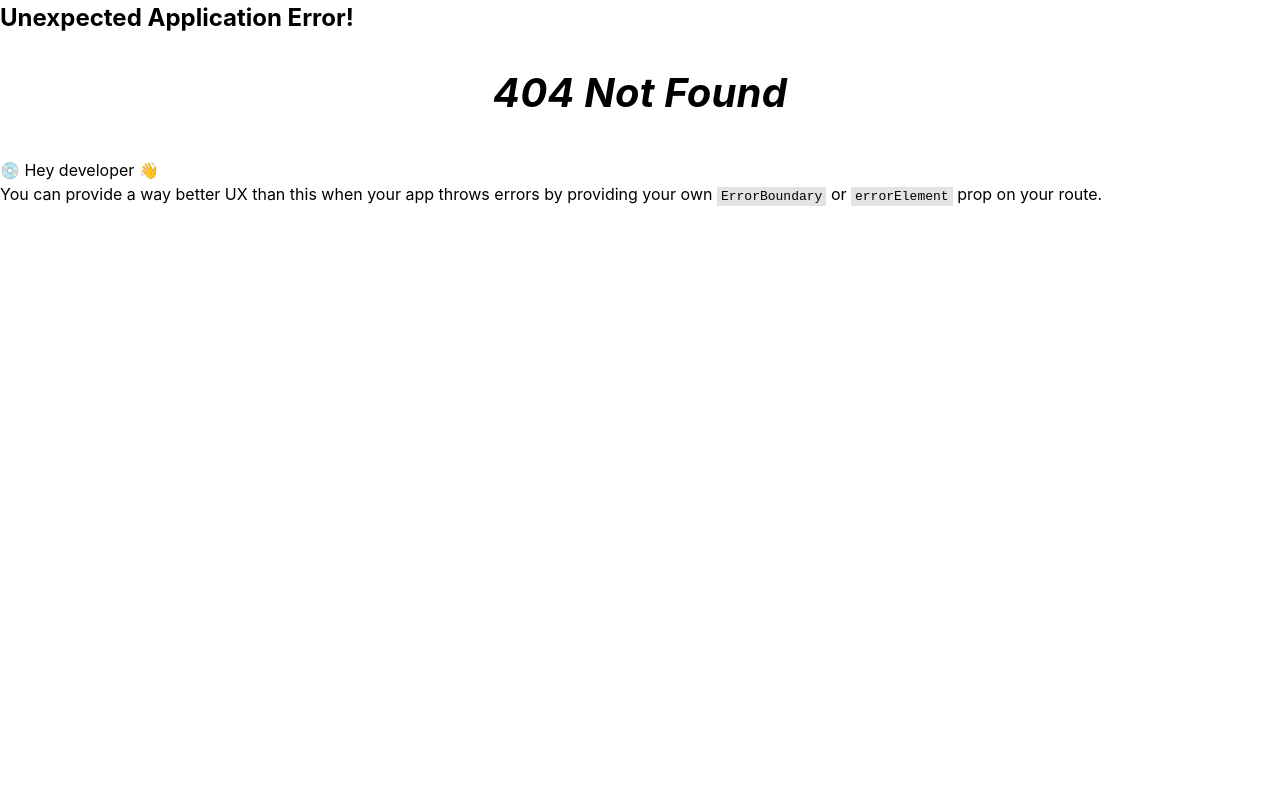
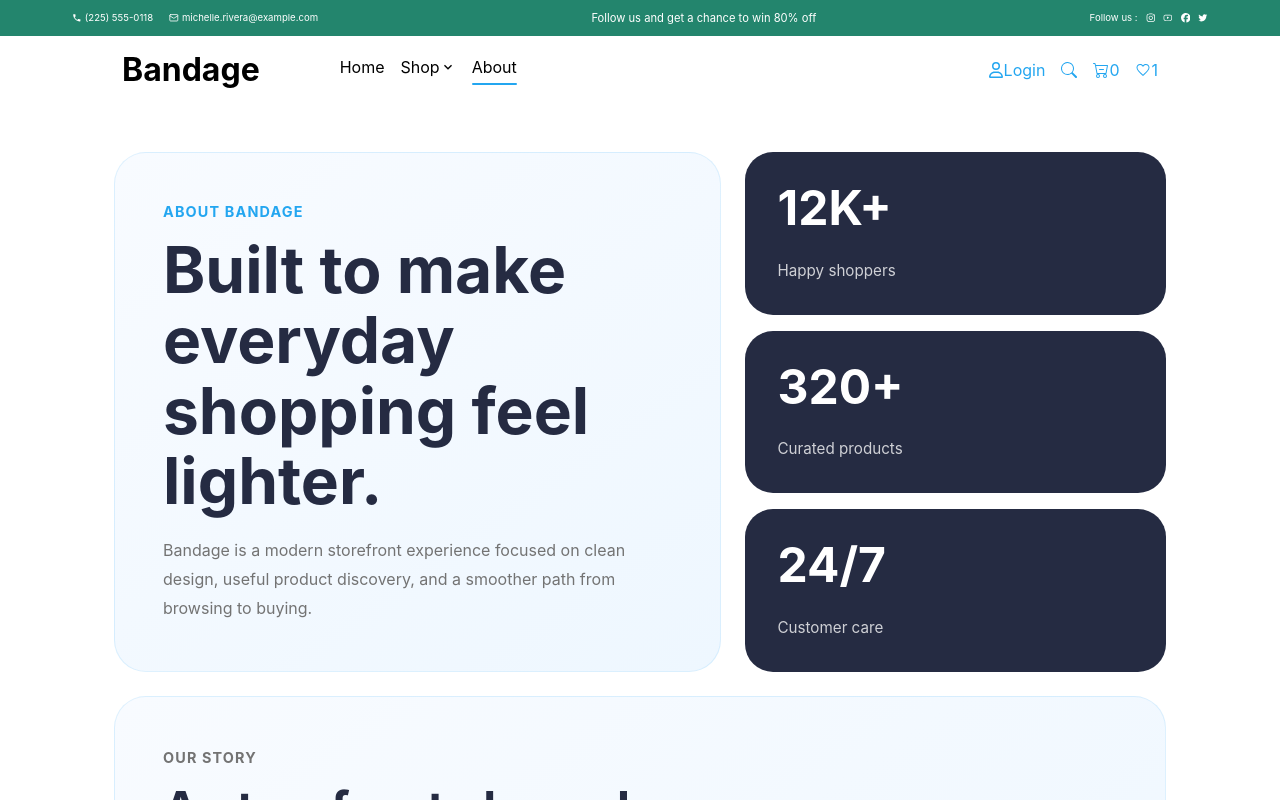
Before and after one commit to Tnath1/ecom-app, a React (Vite) app: page /about in a window 1280 px wide. Before the commit this address had no page. Shown: the top 800 px of the page. Built offline with nearby package versions, Linux system fonts and the light colour scheme.

Commit message:
fix: about

```diff
--- /dev/null
+++ b/src/components/About.jsx
@@ -0,0 +1,84 @@
+import "./css/about.css";
+
+const metrics = [
+  { value: "12K+", label: "Happy shoppers" },
+  { value: "320+", label: "Curated products" },
+  { value: "24/7", label: "Customer care" },
+];
+
+const values = [
+  {
+    title: "Thoughtful selection",
+    text: "We focus on practical, well-designed essentials that feel easy to discover and even easier to trust.",
+  },
+  {
+    title: "Simple shopping",
+    text: "From browsing to checkout, every part of the experience is designed to stay clear, calm, and familiar.",
+  },
+  {
+    title: "Everyday value",
+    text: "We balance quality, pricing, and presentation so the store feels useful, not overwhelming.",
+  },
+];
+
+const About = () => {
+  return (
+    <main className="about-page">
+      <section className="about-hero">
+        <div className="about-hero-copy">
+          <p className="about-eyebrow">About Bandage</p>
+          <h1>Built to make everyday shopping feel lighter.</h1>
+          <p className="about-lead">
+            Bandage is a modern storefront experience focused on clean design,
+            useful product discovery, and a smoother path from browsing to
+            buying.
+          </p>
+        </div>
+
+        <div className="about-metrics">
+          {metrics.map((metric) => (
+            <div className="about-metric-card" key={metric.label}>
+              <h2>{metric.value}</h2>
+              <p>{metric.label}</p>
+            </div>
+          ))}
+        </div>
+      </section>
+
+      <section className="about-story">
+        <div className="about-story-card">
+          <p className="about-section-label">Our Story</p>
+          <h2>A storefront shaped around clarity, trust, and ease.</h2>
+          <p>
+            We wanted the experience to feel polished without becoming busy.
+            That means cleaner layouts, direct product access, and a shopping
+            flow that feels approachable whether someone is exploring for the
+            first time or coming back to buy again.
+          </p>
+          <p>
+            The goal is simple: make product browsing feel more confident and
+            less noisy, while keeping the visual identity sharp and modern.
+          </p>
+        </div>
+      </section>
+
+      <section className="about-values">
+        <div className="about-values-heading">
+          <p className="about-section-label">What Matters</p>
+          <h2>The principles behind the experience.</h2>
+        </div>
+
+        <div className="about-values-grid">
+          {values.map((value) => (
+            <article className="about-value-card" key={value.title}>
+              <h3>{value.title}</h3>
+              <p>{value.text}</p>
+            </article>
+          ))}
+        </div>
+      </section>
+    </main>
+  );
+};
+
+export default About;
--- a/src/components/Nav.jsx
+++ b/src/components/Nav.jsx
@@ -1,5 +1,5 @@
 import { useState, useEffect } from "react";
-import { Link, useLocation } from "react-router-dom";
+import { Link, NavLink, useLocation } from "react-router-dom";
 import { MdLocalPhone } from "react-icons/md";
 import { LuMail } from "react-icons/lu";
 import { FaInstagram } from "react-icons/fa";
@@ -32,6 +32,8 @@ const Nav = () => {
   };
 
   const location = useLocation();
+  const isShopActive =
+    location.pathname === "/shop" || location.pathname.startsWith("/product/");
 
   useEffect(() => {
     setNavVisible(false);
@@ -68,18 +70,36 @@ const Nav = () => {
             <div className={`list-container ${navVisible ? "visible" : ""}`}>
               <ul>
                 <li>
-                  <Link to="/">Home</Link>
+                  <NavLink
+                    to="/"
+                    end
+                    className={({ isActive }) =>
+                      `nav-link${isActive ? " active-link" : ""}`
+                    }
+                  >
+                    Home
+                  </NavLink>
                 </li>
                 <li>
-                  <Link to="/product/:id">
+                  <NavLink
+                    to="/shop"
+                    className={`nav-link${isShopActive ? " active-link" : ""}`}
+                  >
                     <div className="shop-container">
                       <p>Shop</p>
                       <MdOutlineKeyboardArrowDown />
                     </div>
-                  </Link>
+                  </NavLink>
                 </li>
                 <li>
-                  <Link>About</Link>
+                  <NavLink
+                    to="/about"
+                    className={({ isActive }) =>
+                      `nav-link${isActive ? " active-link" : ""}`
+                    }
+                  >
+                    About
+                  </NavLink>
                 </li>
                 {/* <li>
                   <Link>Blog</Link>
--- /dev/null
+++ b/src/components/Shop.jsx
@@ -0,0 +1,13 @@
+import BestSeller from "./BestSeller";
+import BestSellerHeading from "./BestSellerHeading";
+
+const Shop = () => {
+  return (
+    <section>
+      <BestSellerHeading h2Text="SHOP OUR PRODUCTS" />
+      <BestSeller />
+    </section>
+  );
+};
+
+export default Shop;
--- /dev/null
+++ b/src/components/css/about.css
@@ -0,0 +1,159 @@
+.about-page {
+  max-width: 1100px;
+  margin: 0 auto;
+  padding: 1.5rem 1.5rem 5rem;
+}
+
+.about-hero {
+  display: grid;
+  grid-template-columns: 1.3fr 0.9fr;
+  gap: 1.5rem;
+  align-items: stretch;
+}
+
+.about-hero-copy,
+.about-story-card {
+  background: linear-gradient(145deg, #f8fbff 0%, #eef7ff 100%);
+  border: 1px solid rgba(35, 166, 240, 0.12);
+  border-radius: 32px;
+  padding: 3rem;
+}
+
+.about-eyebrow,
+.about-section-label {
+  color: rgba(35, 166, 240, 1);
+  font-size: 0.9rem;
+  font-weight: 700;
+  letter-spacing: 0.08em;
+  text-transform: uppercase;
+}
+
+.about-hero-copy h1,
+.about-story-card h2,
+.about-values-heading h2 {
+  color: rgba(37, 43, 66, 1);
+  line-height: 1.1;
+}
+
+.about-hero-copy h1 {
+  max-width: 12ch;
+  margin-top: 0.75rem;
+  font-size: clamp(2.6rem, 5vw, 4.4rem);
+}
+
+.about-lead,
+.about-story-card p,
+.about-value-card p {
+  color: rgba(115, 115, 115, 1);
+  line-height: 1.8;
+}
+
+.about-lead {
+  max-width: 52ch;
+  margin-top: 1.25rem;
+  font-size: 1rem;
+}
+
+.about-metrics {
+  display: grid;
+  gap: 1rem;
+}
+
+.about-metric-card {
+  background: rgba(37, 43, 66, 1);
+  color: white;
+  border-radius: 28px;
+  padding: 2rem;
+  min-height: 150px;
+  display: flex;
+  flex-direction: column;
+  justify-content: space-between;
+}
+
+.about-metric-card h2 {
+  font-size: clamp(2rem, 4vw, 3rem);
+  line-height: 1;
+}
+
+.about-metric-card p {
+  color: rgba(255, 255, 255, 0.78);
+  font-size: 0.95rem;
+}
+
+.about-story {
+  margin-top: 1.5rem;
+}
+
+.about-story-card h2 {
+  max-width: 16ch;
+  margin: 0.75rem 0 1rem;
+  font-size: clamp(2rem, 4vw, 3rem);
+}
+
+.about-story-card p + p {
+  margin-top: 1rem;
+}
+
+.about-values {
+  margin-top: 4rem;
+}
+
+.about-values-heading {
+  text-align: center;
+}
+
+.about-values-heading h2 {
+  margin-top: 0.75rem;
+  font-size: clamp(2rem, 4vw, 3rem);
+}
+
+.about-values-grid {
+  display: grid;
+  grid-template-columns: repeat(3, minmax(0, 1fr));
+  gap: 1.25rem;
+  margin-top: 2rem;
+}
+
+.about-value-card {
+  border: 1px solid rgba(37, 43, 66, 0.08);
+  border-radius: 24px;
+  padding: 2rem;
+  background: white;
+  box-shadow: 0 18px 35px rgba(37, 43, 66, 0.06);
+}
+
+.about-value-card h3 {
+  color: rgba(37, 43, 66, 1);
+  margin-bottom: 0.75rem;
+  font-size: 1.15rem;
+}
+
+@media (max-width: 900px) {
+  .about-hero {
+    grid-template-columns: 1fr;
+  }
+
+  .about-values-grid {
+    grid-template-columns: 1fr;
+  }
+}
+
+@media (max-width: 600px) {
+  .about-page {
+    padding: 1rem 1rem 4rem;
+  }
+
+  .about-hero-copy,
+  .about-story-card,
+  .about-value-card,
+  .about-metric-card {
+    padding: 1.5rem;
+    border-radius: 22px;
+  }
+
+  .about-hero-copy h1,
+  .about-story-card h2,
+  .about-values-heading h2 {
+    max-width: none;
+  }
+}
--- a/src/components/css/nav.css
+++ b/src/components/css/nav.css
@@ -9,6 +9,35 @@ div.Handmenu {
 }
 div.cart-icon {
   color: rgba(35, 166, 240, 1);
+}
+
+.nav-link {
+  position: relative;
+  display: inline-flex;
+  align-items: center;
+  gap: 4px;
+  color: inherit;
+  text-decoration: none;
+  padding-bottom: 6px;
+}
+
+.nav-link::after {
+  content: "";
+  position: absolute;
+  left: 0;
+  bottom: 0;
+  width: 100%;
+  height: 2px;
+  background: rgba(35, 166, 240, 1);
+  border-radius: 999px;
+  transform: scaleX(0);
+  transform-origin: center;
+  transition: transform 0.25s ease;
+}
+
+.nav-link:hover::after,
+.nav-link.active-link::after {
+  transform: scaleX(1);
 }
 
 @media (max-width: 900px) {
@@ -57,6 +86,10 @@ div.cart-icon {
   div.list-container li a {
     color: white; /* White text for better contrast */
     font-size: 1.5rem;
+  }
+
+  .nav-link {
+    padding-bottom: 8px;
   }
 
   /* Slide in when visible */
--- a/src/main.jsx
+++ b/src/main.jsx
@@ -24,8 +24,10 @@ import { Provider } from "react-redux";
 import { store } from "./data/Store.js";
 import { createBrowserRouter, RouterProvider } from "react-router-dom";
 import Home from "./components/Home";
+import About from "./components/About";
 import ProductDetail from "./components/ProductDetail";
 import Cart from "./components/Cart.jsx";
+import Shop from "./components/Shop";
 
 
 const router = createBrowserRouter([
@@ -34,6 +36,8 @@ const router = createBrowserRouter([
     element: <App />,
     children: [
       { path: "", element: <Home /> },
+      { path: "shop", element: <Shop /> },
+      { path: "about", element: <About /> },
       { path: "product/:id", element: <ProductDetail /> },
       { path: "/cart", element: <Cart/> },
       // Add more routes as needed
```
